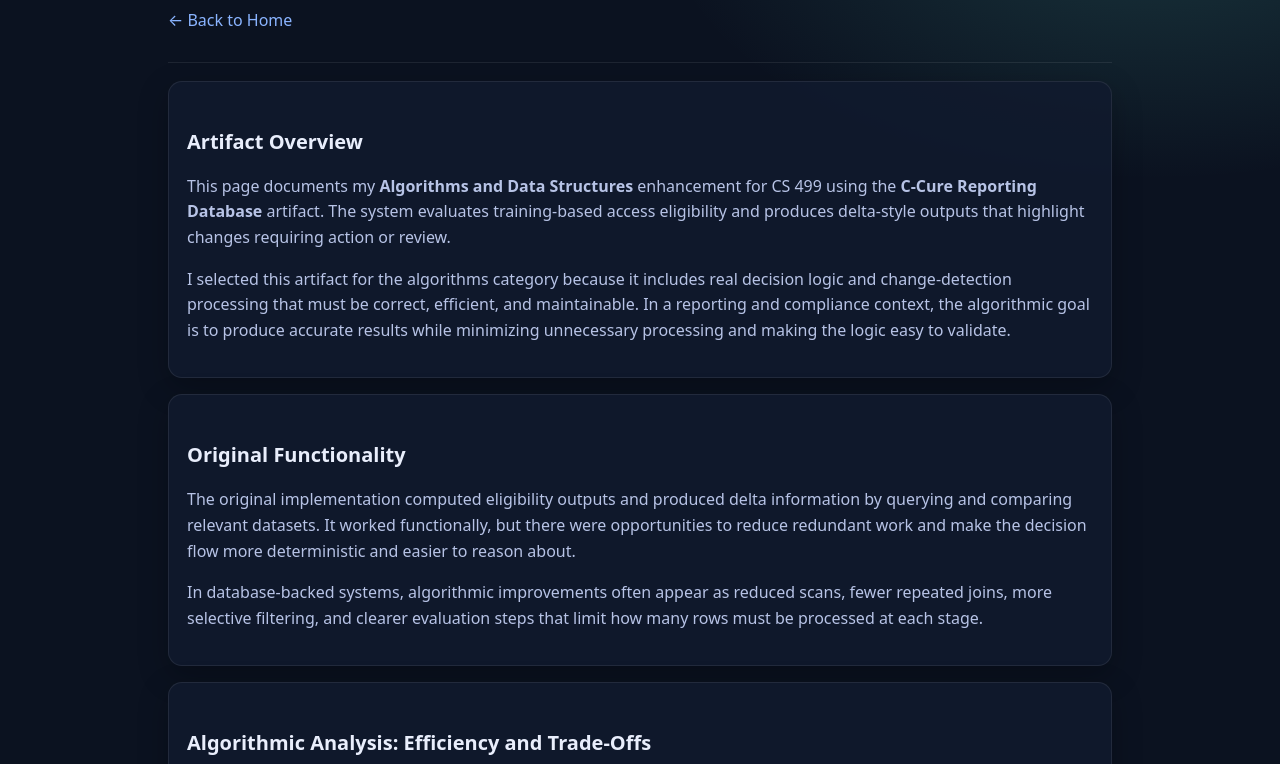
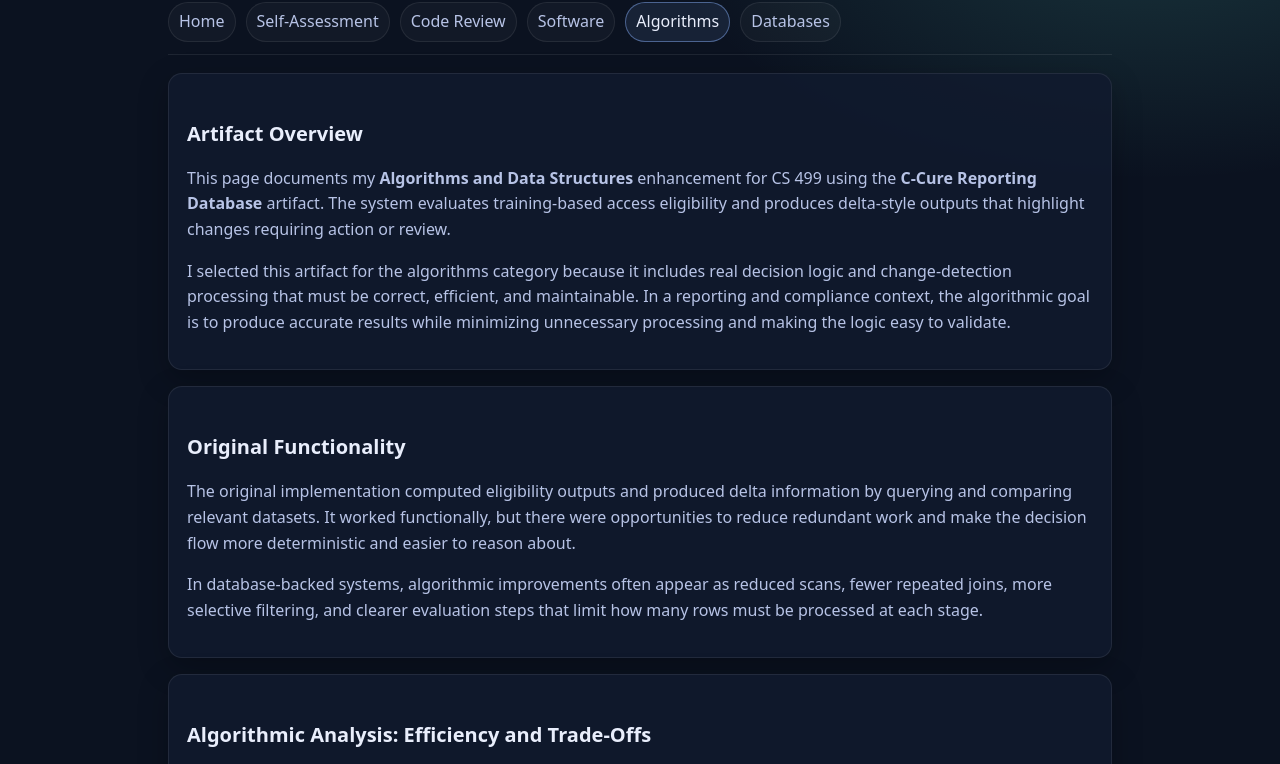
Before and after one commit to DesignByDevDan/cs499-eportfolio, a plain HTML site: page algorithms.html in a window 1280 px wide. Shown: the part 95-859 px from the top of the page. Drawn offline with Linux system fonts and the light colour scheme.

Commit message:
Enhance algorithms.html with navigation and footer
Added navigation links and footer to the algorithms page.

```diff
--- a/algorithms.html
+++ b/algorithms.html
@@ -10,7 +10,15 @@
   <main>
     <header>
       <h1>Algorithms and Data Structures</h1>
-      <p><a href="index.html">← Back to Home</a></p>
+
+      <nav class="nav">
+        <a href="index.html">Home</a>
+        <a href="professional-self-assessment.html">Self-Assessment</a>
+        <a href="code-review.html">Code Review</a>
+        <a href="software-design.html">Software</a>
+        <a href="algorithms.html" class="active">Algorithms</a>
+        <a href="databases.html">Databases</a>
+      </nav>
     </header>
 
     <div class="card">
@@ -117,26 +125,11 @@
     <div class="card">
       <h2>Course Outcome Alignment</h2>
       <ol>
-        <li>
-          <strong>Collaborative environments:</strong> The logic is structured and documented so peers and stakeholders can review
-          decision flow and validate outcomes.
-        </li>
-        <li>
-          <strong>Professional communication:</strong> This narrative explains the algorithmic goals, the changes made, and the trade-offs
-          in a way appropriate for technical and non-technical audiences.
-        </li>
-        <li>
-          <strong>Algorithmic principles and trade-offs:</strong> The enhancement improves delta detection efficiency and emphasizes
-          correctness while balancing maintainability and performance.
-        </li>
-        <li>
-          <strong>Tools and implementation practices:</strong> Demonstrates practical engineering using SQL Server and structured
-          development practices to deliver reporting value.
-        </li>
-        <li>
-          <strong>Security mindset:</strong> Deterministic logic and careful comparison steps reduce the risk of incorrect eligibility
-          outcomes and support controlled, auditable reporting behavior.
-        </li>
+        <li><strong>Collaborative environments:</strong> The logic is structured and documented so peers and stakeholders can review decision flow and validate outcomes.</li>
+        <li><strong>Professional communication:</strong> This narrative explains the algorithmic goals, the changes made, and the trade-offs in a way appropriate for technical and non-technical audiences.</li>
+        <li><strong>Algorithmic principles and trade-offs:</strong> The enhancement improves delta detection efficiency and emphasizes correctness while balancing maintainability and performance.</li>
+        <li><strong>Tools and implementation practices:</strong> Demonstrates practical engineering using SQL Server and structured development practices to deliver reporting value.</li>
+        <li><strong>Security mindset:</strong> Deterministic logic and careful comparison steps reduce the risk of incorrect eligibility outcomes and support controlled, auditable reporting behavior.</li>
       </ol>
     </div>
 
@@ -163,6 +156,10 @@
       </ul>
     </div>
 
+    <div class="footer">
+      <p>CS 499 ePortfolio — Daniel Lowery • <a href="index.html">Home</a></p>
+    </div>
+
   </main>
 </body>
 </html>
```
